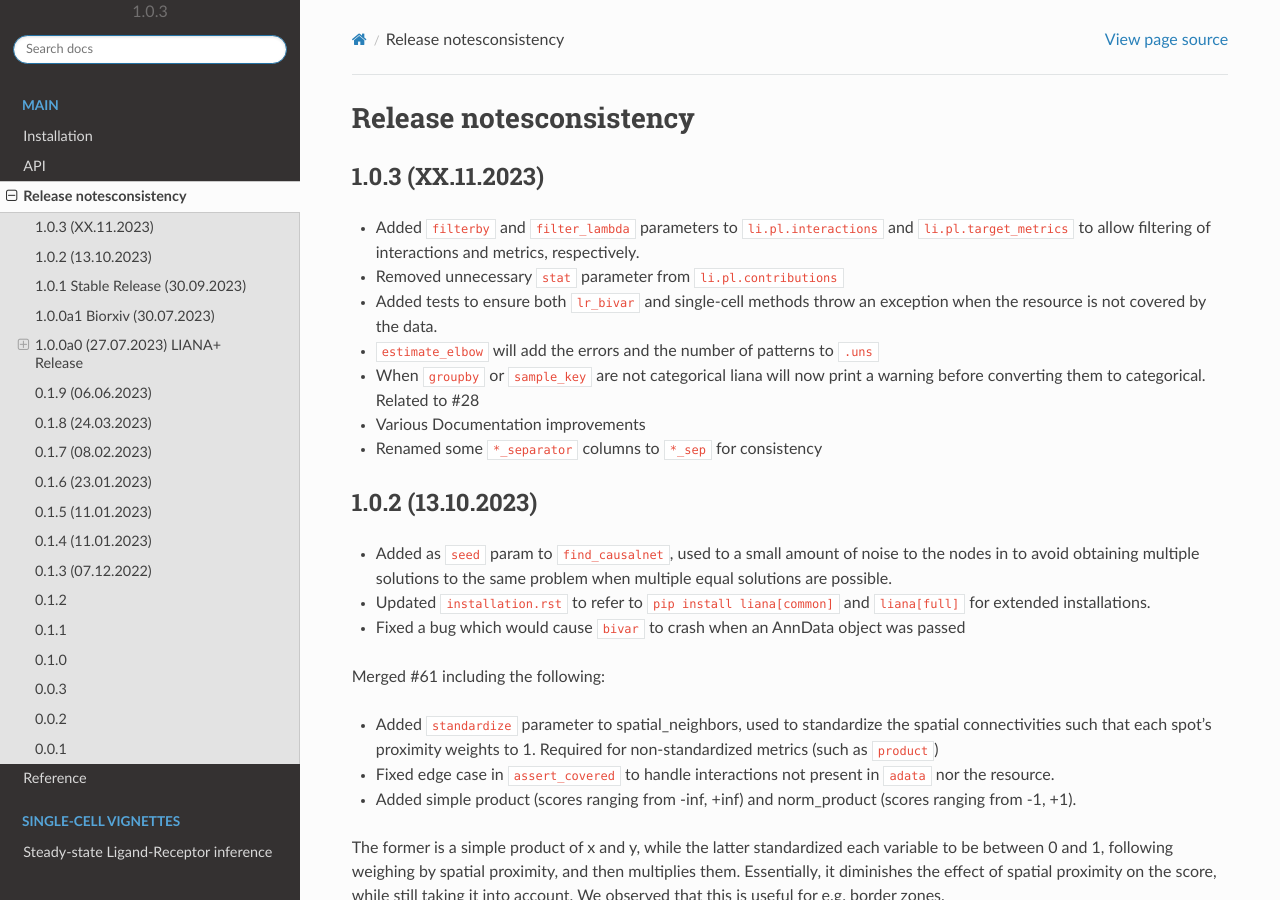
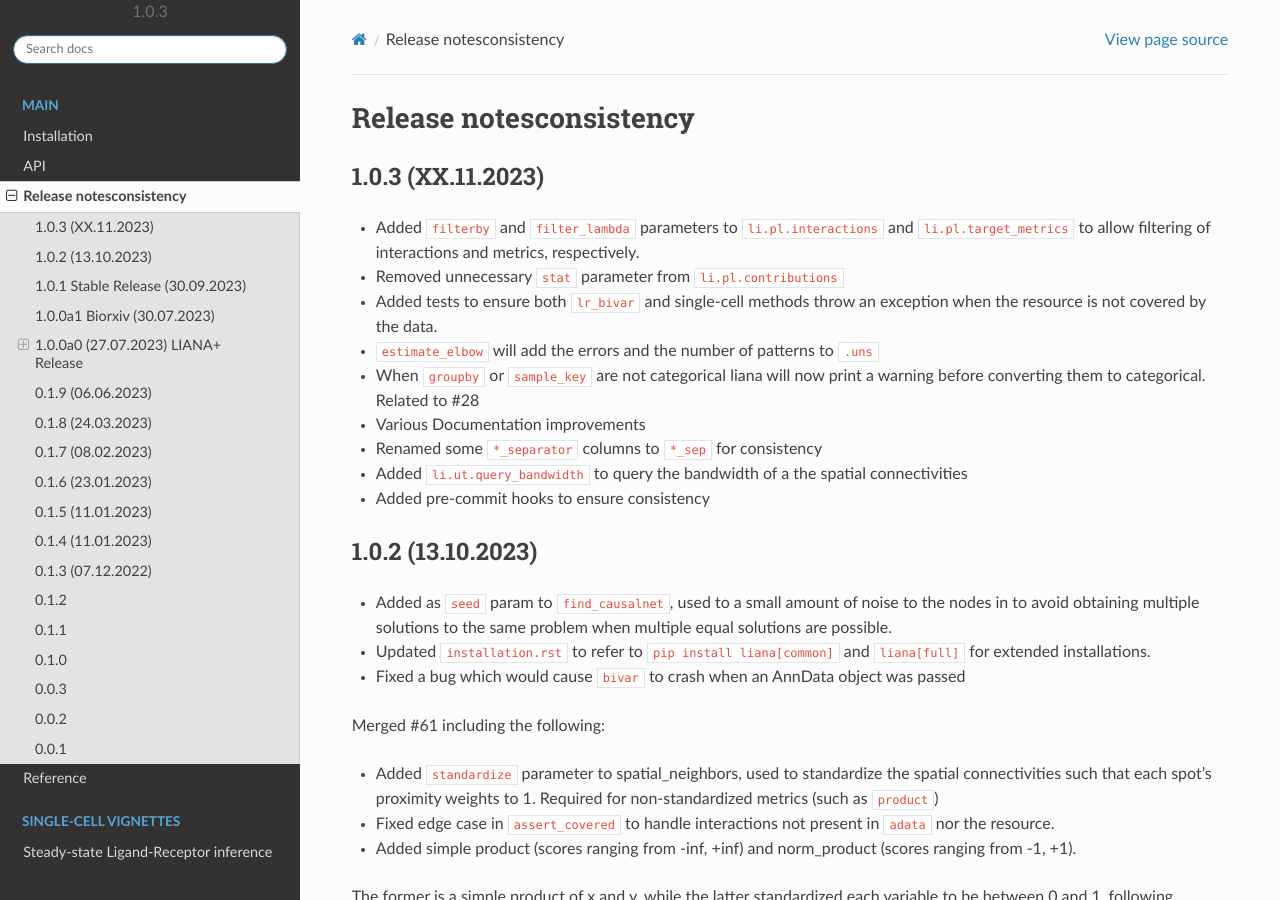
Before and after one commit to saezlab/liana-py, a Sphinx documentation site: the page built from docs/source/release_notes.rst, in a window 1280 px wide and 900 px high. Built offline with Sphinx 7.4.7 and the Read the Docs theme 2.0.0, drawn with Linux system fonts in a browser that asks for light colours; pages that are not in the unit, such as notebooks, are missing from menus.

Commit message:
add precommit, update toml

```diff
--- a/docs/source/release_notes.rst
+++ b/docs/source/release_notes.rst
@@ -16,6 +16,10 @@ Release notesconsistency
 - Various Documentation improvements
 
 - Renamed some ``*_separator`` columns to ``*_sep`` for consistency
+
+- Added ``li.ut.query_bandwidth`` to query the bandwidth of a the spatial connectivities
+
+- Added pre-commit hooks to ensure consistency
 
 
 1.0.2 (13.10.2023)
--- a/pyproject.toml
+++ b/pyproject.toml
@@ -37,6 +37,7 @@ mofax = {version = "*", optional = true}
 corneto = {version = "0.9.1-alpha.4", optional = true}
 cvxpy = {version = "^1.2.1", optional = true}
 cylp = {version = "^0.91.5", optional = true}
+pre-commit = {version = ">=3.0.0", optional = true}
 
 [tool.poetry.dev-dependencies]
 pytest = ">=6.0"
```
Also changed, not shown: .pre-commit-config.yaml (added), 1 other file.
